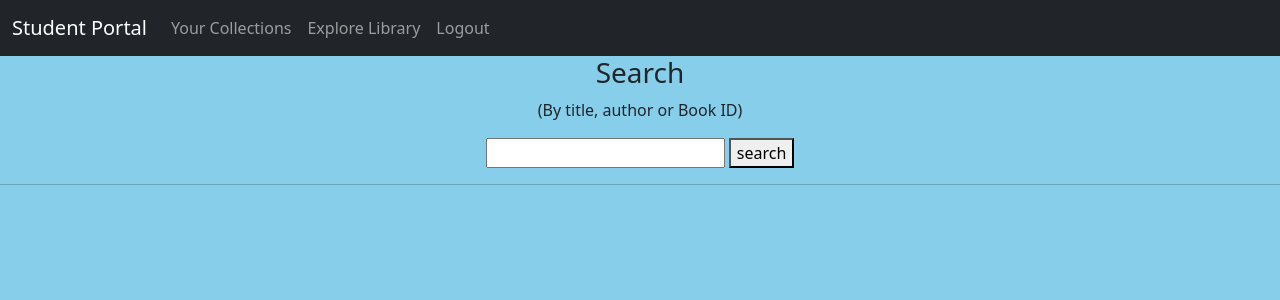
After one commit to neoconstel/Library-Management-System, a Django app: page /student/student-library in a window 1280 px wide. The commit adds this page. Shown: the top 300 px of the page. Run offline with Django 4.2, Linux system fonts and the light colour scheme; data that the repository does not hold is empty.

Commit message:
student can rent book

```diff
--- a/library/templates/library/base.html
+++ b/library/templates/library/base.html
@@ -21,16 +21,19 @@
     <title>{% block title %}{% endblock title %}</title>
   </head>
   <body>
-    {% block admin-nav %}
+    {% if user.is_staff %}
     <nav class="navbar navbar-expand-md navbar-dark bg-dark" aria-label="Fourth navbar example">
       <div class="container-fluid">
-        <a class="navbar-brand" href="{% url 'admin-portal' %}">Admin Portal</a>
+        <a class="navbar-brand" href="#">Admin Portal</a>
         <button class="navbar-toggler" type="button" data-bs-toggle="collapse" data-bs-target="#navbarsExample04" aria-controls="navbarsExample04" aria-expanded="false" aria-label="Toggle navigation">
           <span class="navbar-toggler-icon"></span>
         </button>
 
         <div class="collapse navbar-collapse" id="navbarsExample04">
           <ul class="navbar-nav me-auto mb-2 mb-md-0">
+            <li class="nav-item">
+              <a class="nav-link" aria-current="page" href="{% url 'admin-portal' %}">Library Management</a>
+            </li>
             <li class="nav-item">
               <a class="nav-link" aria-current="page" href="{% url 'add-books' %}">Add Books</a>
             </li>
@@ -44,9 +47,7 @@
         </div>
       </div>
     </nav>
-    {% endblock admin-nav %}
-
-    {% block student-nav %}
+    {% else %}
     <nav class="navbar navbar-expand-md navbar-dark bg-dark" aria-label="Fourth navbar example">
       <div class="container-fluid">
         <a class="navbar-brand" href="#">Student Portal</a>
@@ -57,7 +58,10 @@
         <div class="collapse navbar-collapse" id="navbarsExample04">
           <ul class="navbar-nav me-auto mb-2 mb-md-0">
             <li class="nav-item">
-              <a class="nav-link" href="#">Explore Library</a>
+              <a class="nav-link" href="{% url 'student-portal' %}">Your Collections</a>
+            </li>
+            <li class="nav-item">
+              <a class="nav-link" href="{% url 'student-library' %}">Explore Library</a>
             </li>
             <li class="nav-item">
               <a class="nav-link" href="#">Logout</a>
@@ -66,7 +70,7 @@
         </div>
       </div>
     </nav>
-    {% endblock student-nav %}
+    {% endif %}
 
     {% block content %}
     <h3>base html. overwrite content block to display specific page</h3>
--- a/library/templates/library/book_confirm_delete.html
+++ b/library/templates/library/book_confirm_delete.html
@@ -1,7 +1,5 @@
 {% extends 'library/base.html' %}
 
-{% block student-nav %}
-{% endblock student-nav %}
 
 {% block content %}
 <form method="POST" action="">
--- a/library/templates/library/book_detail.html
+++ b/library/templates/library/book_detail.html
@@ -1,7 +1,4 @@
 {% extends 'library/base.html' %}
-
-{% block student-nav %}
-{% endblock student-nav %}
 
 {% block content %}
 
--- a/library/templates/library/book_form.html
+++ b/library/templates/library/book_form.html
@@ -1,7 +1,4 @@
 {% extends 'library/base.html' %}
-
-{% block student-nav %}
-{% endblock student-nav %}
 
 {% block content %}
 <h2>{{form_mode}} Books</h2>
--- a/library/templates/library/index.html
+++ b/library/templates/library/index.html
@@ -1,9 +1,4 @@
 {% extends 'library/base.html' %}
-
-{% block admin-nav %}
-{% endblock admin-nav %}
-{% block student-nav %}
-{% endblock student-nav %}
 
 {% block content %}
 <div class="main-header">
--- a/library/templates/library/order_confirm_delete.html
+++ b/library/templates/library/order_confirm_delete.html
@@ -1,7 +1,4 @@
 {% extends 'library/base.html' %}
-
-{% block admin-nav %}
-{% endblock admin-nav %}
 
 {% block content %}
 <form method="POST" action="">
--- a/library/templates/library/order_list.html
+++ b/library/templates/library/order_list.html
@@ -1,7 +1,4 @@
 {% extends 'library/base.html' %}
-
-{% block student-nav %}
-{% endblock student-nav %}
 
 {% block content %}
 <hr>
--- /dev/null
+++ b/library/templates/library/student_library.html
@@ -0,0 +1,27 @@
+{% extends 'library/base.html' %}
+
+{% block content %}
+
+<h3>Search</h3>
+<p>(By title, author or Book ID)</p>
+<form action="">
+    <input type="text" name="search_field" value="{{request.GET.search_field}}">
+    <button type="submit">search</button>
+</form>
+
+<hr>
+{% for book in books %}
+<div class="book">
+    <h6>{{book.title}}</h6>
+    <p>(by {{ book.author }})</p>
+    <p>Book ID: {{ book.id }}</p>
+    <form method="post" action="{% url 'create-order' %}">
+        {% csrf_token %}
+        <input type="text" name="book_id" id="" value="{{ book.id }}" hidden>
+        <input type="text" name="student_id" id="" value="{{ user.id }}" hidden>
+        <button type="submit" class="btn btn-primary">Rent Book (${{ book.cost }})</button>
+    </form>
+</div>
+{% endfor %}
+
+{% endblock content %}
--- a/library/templates/library/student_portal.html
+++ b/library/templates/library/student_portal.html
@@ -1,7 +1,4 @@
 {% extends 'library/base.html' %}
-
-{% block admin-nav %}
-{% endblock admin-nav %}
 
 {% block content %}
 
--- a/library/urls.py
+++ b/library/urls.py
@@ -12,5 +12,7 @@ urlpatterns = [
 
 
     path('student/', views.StudentPortal.as_view(), name='student-portal'),
-    path('student/delete-order/<int:pk>/', views.OrderDelete.as_view(), name='delete-order')
+    path('student/create-order/', views.OrderCreate.as_view(), name='create-order'),
+    path('student/delete-order/<int:pk>/', views.OrderDelete.as_view(), name='delete-order'),
+    path('student/student-library', views.StudentLibrary .as_view(), name='student-library')
 ]
--- a/library/views.py
+++ b/library/views.py
@@ -1,12 +1,13 @@
+from distutils.command.build_scripts import first_line_re
 from django.shortcuts import render
-from django.http import HttpResponse
-from django.views.generic import (TemplateView, CreateView, ListView,
+from django.http import HttpResponse, HttpResponseRedirect
+from django.views.generic import (View, TemplateView, CreateView, ListView,
 DetailView, UpdateView, DeleteView)
 from django.urls import reverse_lazy
 from requests import request
 from django.db.models import Q  # for combining filter queries with &, |
 
-from .models import Book, Order
+from .models import Book, Order, Student
 from .forms import BookForm
 
 
@@ -53,7 +54,7 @@ class BookDelete(DeleteView):
 
 class AdminPortal(ListView):
     model = Book
-    template_name = 'library/admin_portal.html'
+    template_name = 'library/admin_library.html'
     context_object_name = 'books'
     ordering = '-id'
 
@@ -105,3 +106,22 @@ class OrderDelete(DeleteView):
     model = Order
     context_object_name = 'order'
     success_url = reverse_lazy('student-portal')
+
+
+class OrderCreate(View):
+
+    def post(request, *args, **kwargs):
+        book_id = request.request.POST.get('book_id')
+        student_id = request.request.POST.get('student_id')
+        new_order = Order(
+            book = Book.objects.get(id=book_id),
+            student = Student.objects.get(id=student_id)
+        )
+        new_order.save()
+
+        # redirect back to page that made initial request
+        return HttpResponseRedirect(request.request.META.get('HTTP_REFERER'))
+
+
+class StudentLibrary(AdminPortal):
+    template_name = 'library/student_library.html'
```
Also changed, not shown: library/templates/library/admin_library.html (renamed from library/templates/library/admin_portal.html, +7 -3 lines).
